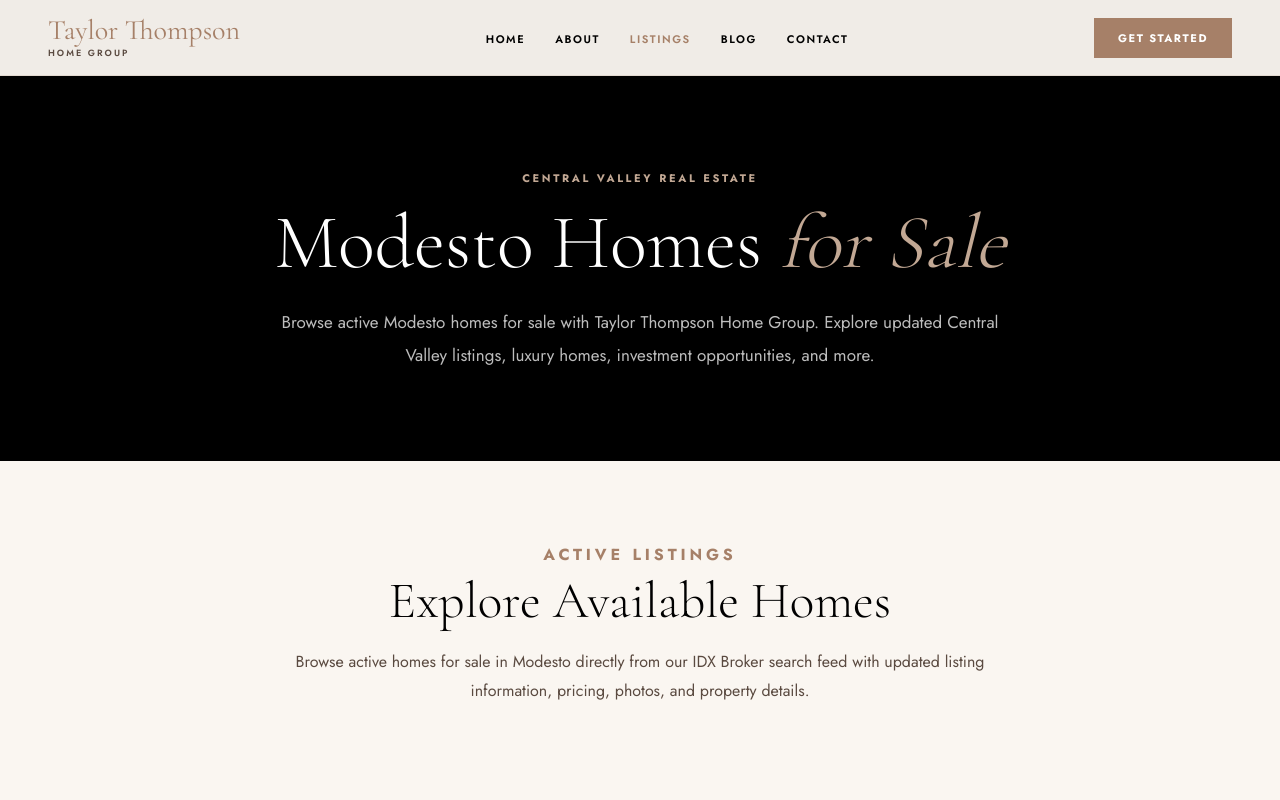
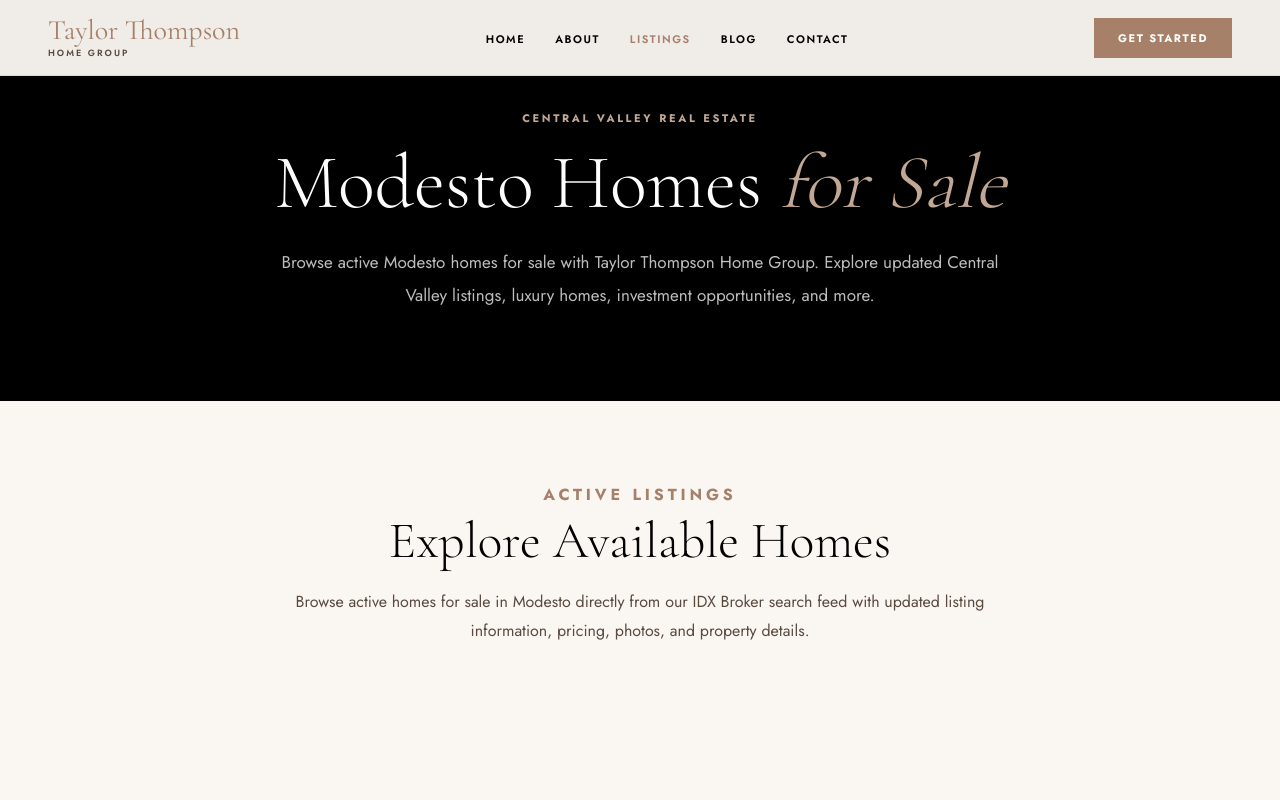
Before and after one commit to tthomegroup/taylorthompsonwebsite, a website: page listings/index.html in a window 1280 px wide. Shown: the top 800 px of the page. Drawn offline with nearby package versions, Linux system fonts and the light colour scheme; a script that the page names is missing.

Commit message:
Update index.html

```diff
--- a/listings/index.html
+++ b/listings/index.html
@@ -106,7 +106,7 @@
     }
 
     .hero {
-      padding: 170px 40px 90px;
+      padding: 110px 40px 90px;
       background: var(--black);
       text-align: center;
     }
```
